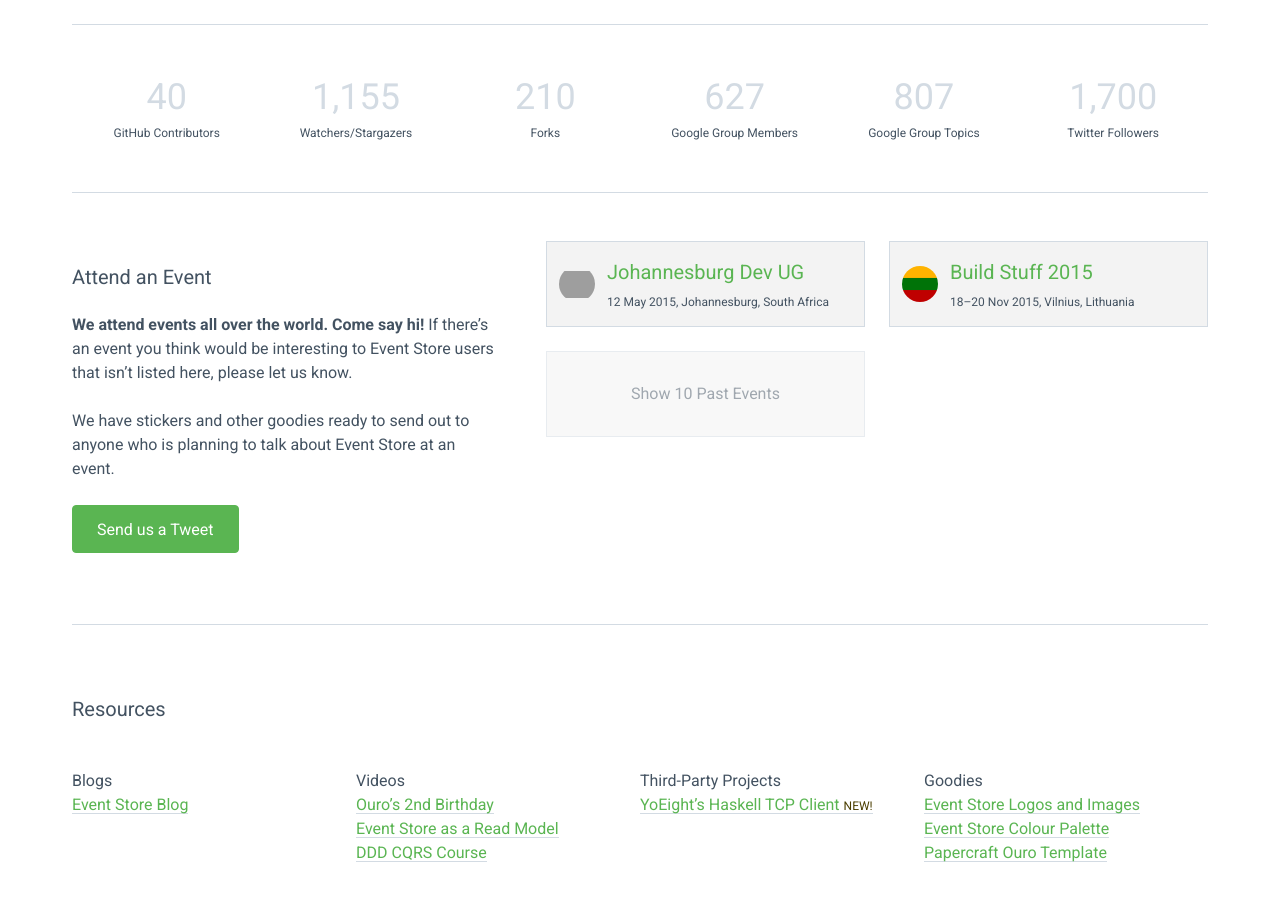
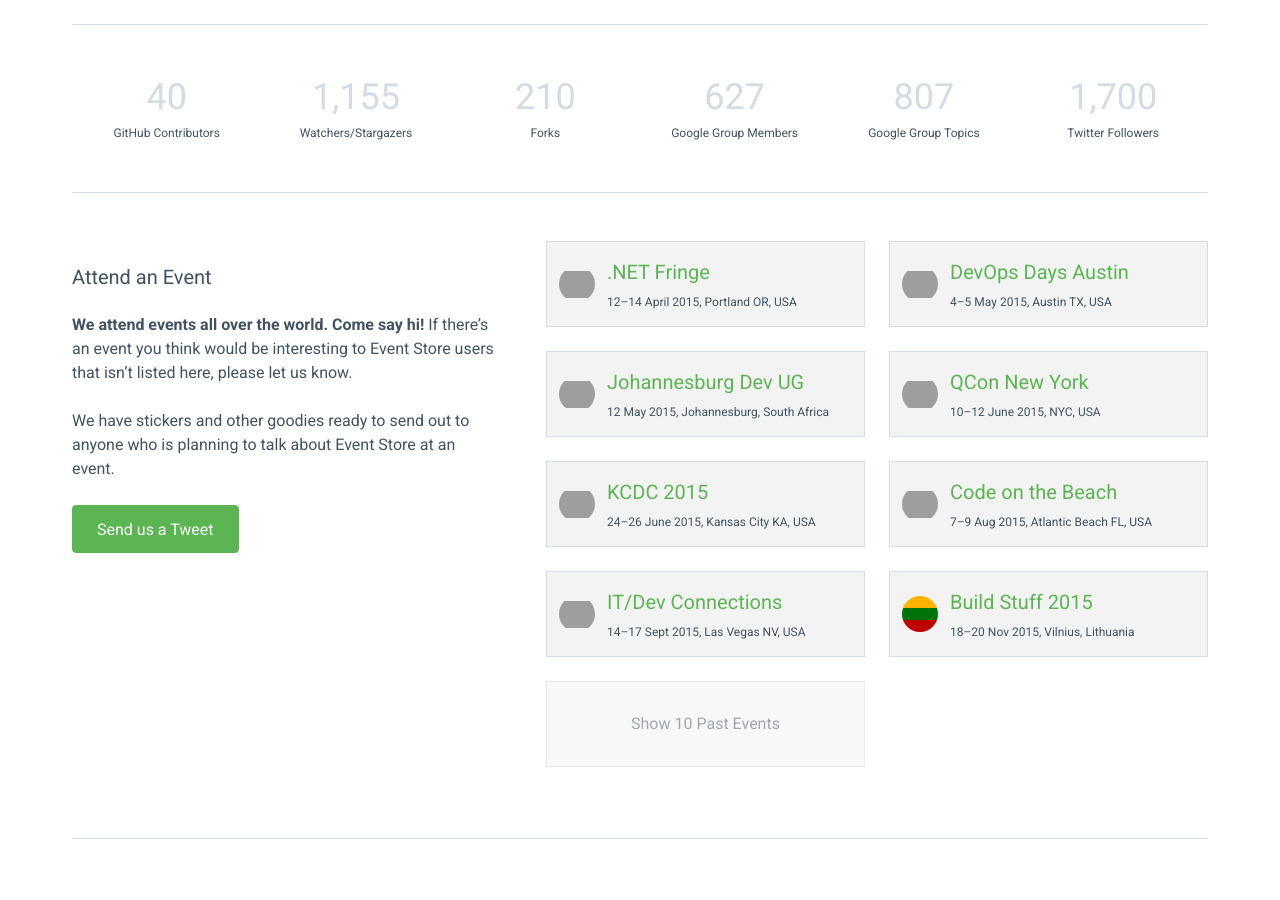
Before and after one commit to sandboxorg/geteventstore.com, a Jekyll site: the page built from community/index.html, in a window 1280 px wide and 900 px high, scrolled down 694 px. Built offline with Jekyll 4.4.1, drawn with Linux system fonts in a browser that asks for light colours; nearby versions of some CDN libraries; Markdown is read by kramdown in place of the engine named in the settings; grey boxes are pictures that could not be loaded.

Commit message:
Added new events

```diff
--- a/_data/events.json
+++ b/_data/events.json
@@ -1,10 +1,46 @@
 {
     "events":[
+        {
+            "name": ".NET Fringe",
+            "url": "http://dotnetfringe.org",
+            "info": "12–14 April 2015, Portland OR, USA",
+            "countrycode": "us"
+        },
+        {
+            "name": "DevOps Days Austin",
+            "url": "http://www.devopsdays.org/events/2015-austin/",
+            "info": "4–5 May 2015, Austin TX, USA",
+            "countrycode": "us"
+        },
         {
             "name": "Johannesburg Dev UG",
             "url": "http://www.meetup.com/DeveloperUG/events/212155662",
             "info": "12 May 2015, Johannesburg, South Africa",
             "countrycode": "za"
+        },
+        {
+            "name": "QCon New York",
+            "url": "https://qconnewyork.com",
+            "info": "10–12 June 2015, NYC, USA",
+            "countrycode": "us"
+        },
+        {
+            "name": "KCDC 2015",
+            "url": "http://www.kcdc.info",
+            "info": "24–26 June 2015, Kansas City KA, USA",
+            "countrycode": "us"
+        },
+        {
+            "name": "Code on the Beach",
+            "url": "http://www.codeonthebeach.com",
+            "info": "7–9 Aug 2015, Atlantic Beach FL, USA",
+            "countrycode": "us"
+        },
+        {
+            "name": "IT/Dev Connections",
+            "url": "http://devconnections.com",
+            "info": "14–17 Sept 2015, Las Vegas NV, USA",
+            "countrycode": "us"
         },
         {
             "name": "Build Stuff 2015",
```
